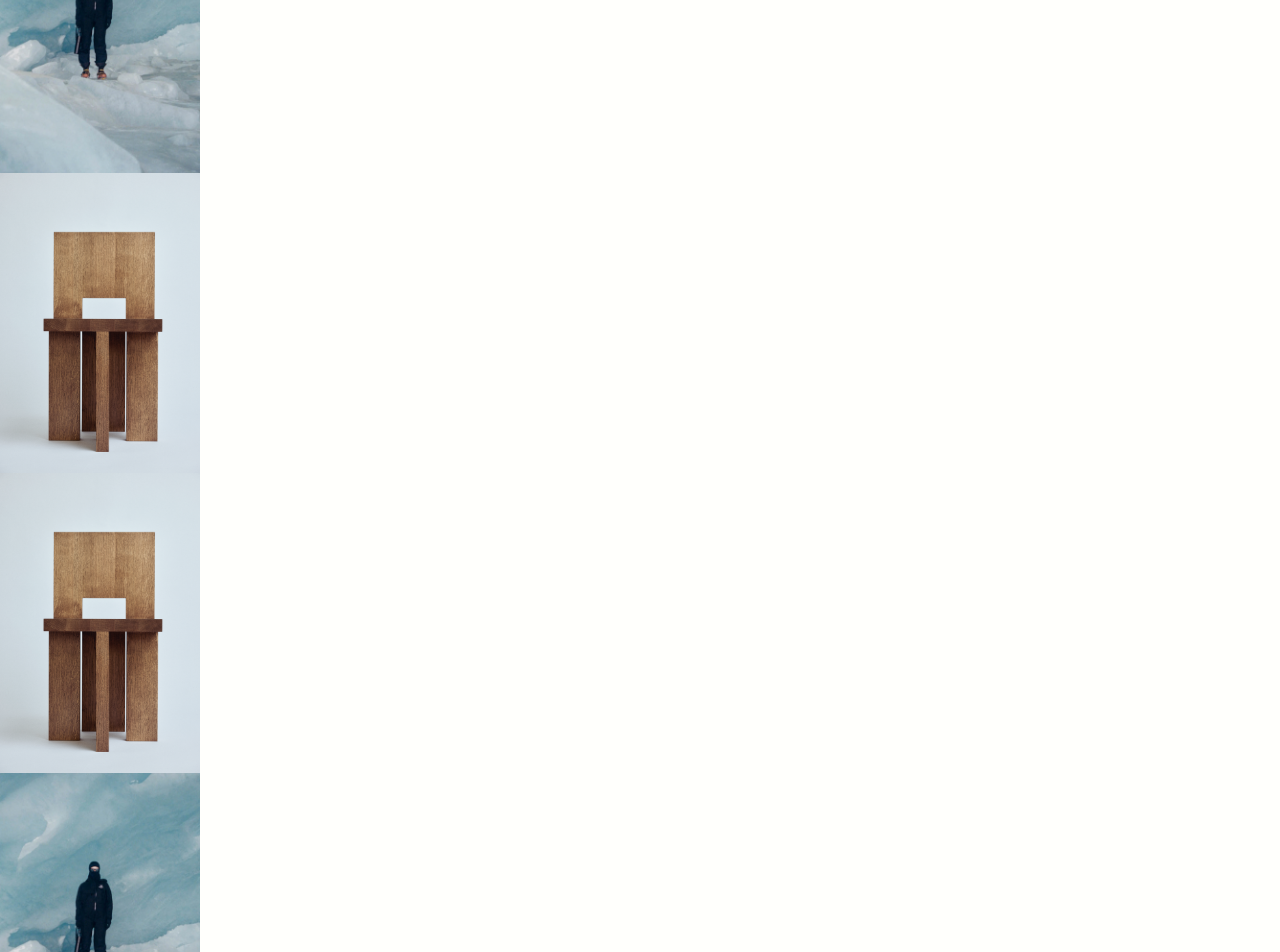
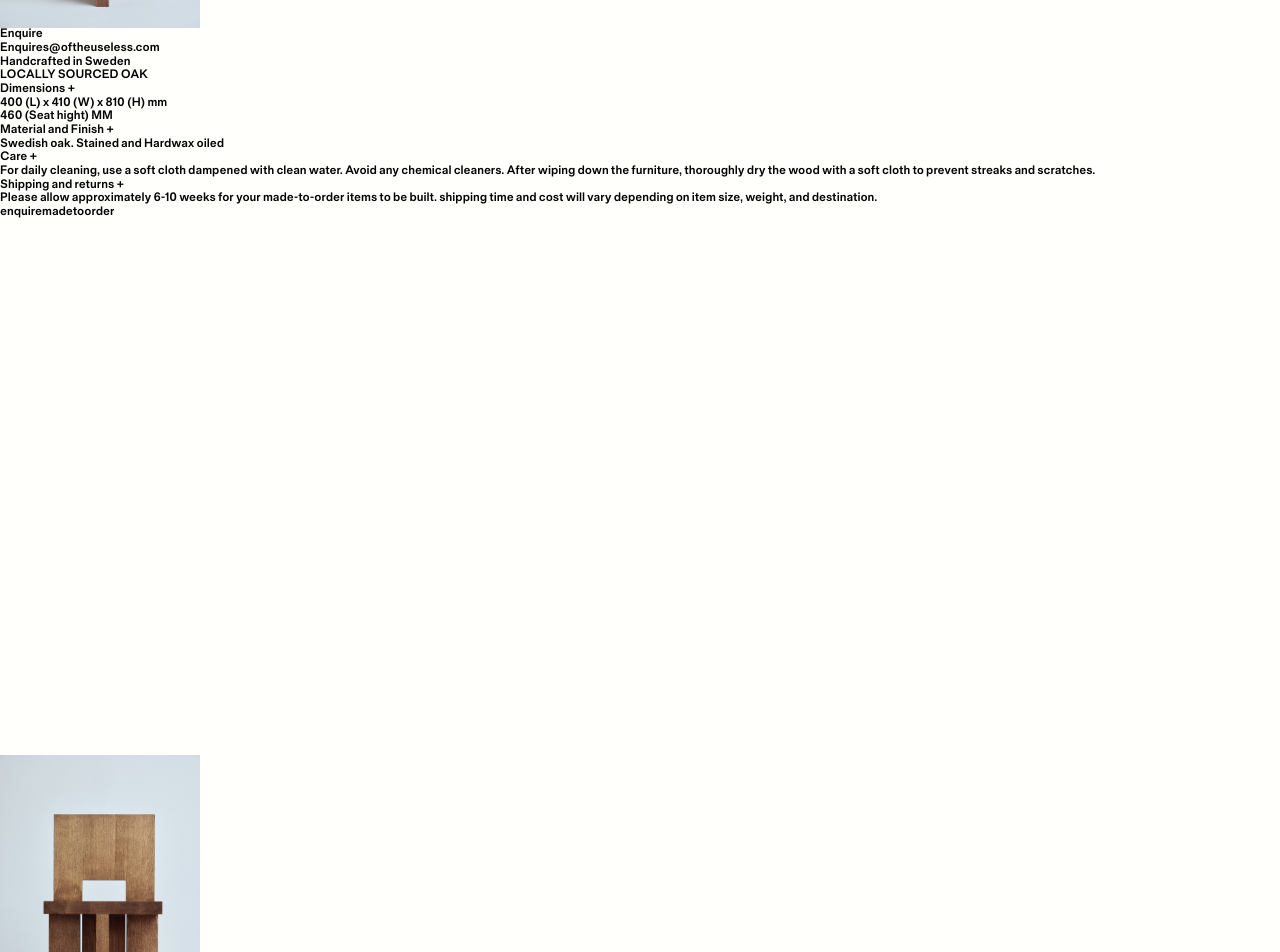
Before and after one commit to Matokosp/otu, a Next.js app: page /product in a window 1280 px wide. Shown: the part 1680-2632 px from the top of the page. Built offline with nearby package versions, Linux system fonts and the light colour scheme.

Commit message:
sticky button

```diff
--- a/src/app/Components/Menu/Menu.tsx
+++ b/src/app/Components/Menu/Menu.tsx
@@ -16,7 +16,7 @@ const Menu = ({
   return (
     <div
       className={`z-[999] sticky top-0 flex flex-col pointer-events-none w-screen`}
-      style={{ height: !page ? windowHeight : "" }}
+      style={{ height: !page && !product ? windowHeight : "" }}
     >
       <nav className="grid lg:grid-cols-12 grid-cols-4 p-[10px] gap-x-[10px] mb-[25px] w-screen">
         <p className="uppercase col-span-3 pointer-events-auto">
--- a/src/app/product/page.tsx
+++ b/src/app/product/page.tsx
@@ -14,7 +14,10 @@ export default function Page() {
   const [activeItem, setActiveItem] = useState<null | number>(null);
   const [activeImage, setActiveImage] = useState(0);
   const imageRefs = useRef<HTMLDivElement[] | any>([]);
+  const galleryRef = useRef<HTMLDivElement>(null);
+  const stickyRef = useRef<HTMLDivElement>(null);
   const [activeMobileImage, setActiveMobileImage] = useState(1);
+  const [isSticky, setIsSticky] = useState(false);
 
   const { windowHeight } = useGlobalContext();
 
@@ -39,6 +42,21 @@ export default function Page() {
       });
     }
   };
+
+  const handleSticky = () => {
+    if (!stickyRef.current || !galleryRef.current) return;
+
+    const rect = galleryRef.current.getBoundingClientRect();
+    const windowBottom = window.visualViewport.height;
+
+    const shouldBeSticky = rect.bottom <= windowBottom - 45; // When the bottom of galleryRef is 10px above the window bottom
+
+    setIsSticky(shouldBeSticky);
+  };
+  useEffect(() => {
+    window.addEventListener("scroll", handleSticky);
+    return () => window.removeEventListener("scroll", handleSticky);
+  }, []);
 
   useEffect(() => {
     const observerOptions = {
@@ -79,11 +97,13 @@ export default function Page() {
   return (
     <div className="relative">
       <Menu product />
-      <main className="relative mt-[calc(-100svh+73px)]">
+      <main className="relative  lg:mt-0">
+        {/* LOGO */}
         <div
-          className="w-[calc(100vw/12*2)] px-[10px] grid fixed z-[99] translate-y-[-50%]"
+          className="w-[calc(100vw/12*2)] px-[10px] grid fixed z-[99] translate-y-[-50%]  lg:block"
           style={{
-            top: typeof windowHeight === "number" ? windowHeight / 2 : "50svh",
+            top: "50svh",
+            // typeof windowHeight === "number" ? windowHeight / 2 : "50svh",
           }}
         >
           <div className="pl-[10%] min-w-[180px]">
@@ -92,12 +112,13 @@ export default function Page() {
             </Link>
           </div>
         </div>
-        <div className="grid lg:grid-cols-12 grid-cols-4 lg:px-[10px] gap-x-[10px]">
+
+        {/* DESKTOP PAGE */}
+        <div className="hidden lg:grid lg:grid-cols-12 grid-cols-4 lg:px-[10px] gap-x-[10px]">
           <div
-            className="col-span-5 sticky top-[73px] flex flex-col justify-between px-[10px] lg:px-0 pb-[10px] z-[3] pointer-events-none"
+            className="col-span-5 lg:sticky top-[73px] flex flex-col justify-between px-[10px] lg:px-0 pb-[10px] z-[3] pointer-events-none"
             style={{
-              height:
-                typeof windowHeight === "number" ? windowHeight - 73 : "100svh",
+              height: "calc(100svh - 73px)",
             }}
           >
             <div className="flex justify-between">
@@ -174,7 +195,7 @@ export default function Page() {
             />
           </div>
           <div
-            className="col-span-5 flex flex-col gap-y-[10px] px-[10px] lg:px-0 pb-[10px] lg:!mt-[unset]"
+            className="col-span-5 flex flex-col gap-y-[10px] px-[10px] lg:px-0 pb-[10px] lg:!mt-[0px]"
             style={{
               marginTop:
                 typeof windowHeight === "number"
@@ -204,7 +225,97 @@ export default function Page() {
               );
             })}
           </div>
-          <div className="lg:hidden grid grid-cols-4 col-span-5 mb-[53px] gap-[10px]">
+        </div>
+
+        {/* MOBILE PAGE */}
+        <div className="lg:hidden">
+          <div
+            ref={stickyRef}
+            className={`${
+              isSticky ? "sticky top-[73px]" : "fixed top-[73px]"
+            }  top-[73px] h-[calc(100svh-73px)] flex z-[999] flex-col justify-between pb-[10px] px-[10px] lg:hidden`}
+            style={{
+              height:
+                typeof windowHeight === "number"
+                  ? windowHeight - 73
+                  : "calc(100svh - 73px)",
+            }}
+          >
+            <div className="lg:w-[calc(100vw/12*2)] w-[100%] mt-[40px] lg:ml-0 lg:mt-0 uppercase lg:mt-[calc(50vh-90px)] lg:block">
+              <div className="flex flex-col gap-y-[40px] break-words">
+                <p className="">
+                  Enquire <br />
+                  <a
+                    href="mailto:Enquires@oftheuseless.com"
+                    className="opacity-50 pointer-events-auto"
+                  >
+                    <Typing text="Enquires@oftheuseless.com" />
+                  </a>
+                </p>
+                <p className="ml-[calc(50vw-10px)] lg:ml-0">
+                  Handcrafted in Sweden <br />
+                  LOCALLY SOURCED OAK
+                </p>
+              </div>
+              <div className="mt-[10px] ml-[calc(50vw-10px)] lg:ml-0">
+                <ul className="[&>li>h4]:cursor-pointer">
+                  {siteData.product.info.map((item, i) => {
+                    return (
+                      <li key={item.title} className="overflow-hidden">
+                        <h4
+                          className="pointer-events-auto"
+                          onClick={() => handleClick(i)}
+                        >
+                          {item.title} {activeItem === i ? "-" : "+"}
+                        </h4>
+                        <span
+                          className={`pl-[20px] block ${
+                            activeItem === i
+                              ? "h-auto mb-[15px] mt-[5px]"
+                              : "h-0"
+                          }`}
+                          dangerouslySetInnerHTML={{ __html: item.text }}
+                        />
+                      </li>
+                    );
+                  })}
+                </ul>
+              </div>
+            </div>
+            <Button
+              className="z-[999] pointer-events-auto"
+              link="mailto:info@otu.com"
+              text="enquire|made to order"
+            />
+          </div>
+
+          <div
+            className={`col-span-5 flex flex-col gap-y-[10px] px-[10px] pb-[10px] ${
+              isSticky ? "mt-[calc(-50svh-10px)]" : "mt-[calc(50svh)]"
+            }`}
+          >
+            {images.map((image, i) => {
+              return (
+                <div
+                  key={images[i]}
+                  className={`w-full ${i !== 0 ? "hidden lg:block" : ""}`}
+                  style={{
+                    scrollMarginTop: "73px",
+                  }}
+                >
+                  <CustomImage
+                    src={images[i]}
+                    ratio="2/3"
+                    alt=""
+                    className={`w-full`}
+                    key={images[i]}
+                    priority
+                  />
+                </div>
+              );
+            })}
+          </div>
+          <div className="grid grid-cols-4 col-span-5 mb-[53px] gap-[10px] pb-[53px]">
             <div className="col-span-3 relative">
               {images.map((image, i) => {
                 return (
@@ -231,7 +342,11 @@ export default function Page() {
                 );
               })}
             </div>
-            <div className="col-span-1 relative z-[2] flex flex-col gap-[5px] items-end">
+            <div
+              className="col-span-1 relative z-[2] flex flex-col gap-[5px] items-end"
+              ref={galleryRef}
+              onScroll={(e) => handleSticky(e)}
+            >
               {images.map((image, i) => {
                 return (
                   i !== 0 && (
@@ -260,6 +375,7 @@ export default function Page() {
             </div>
           </div>
         </div>
+
         <div className="grid lg:grid-cols-12 grid-cols-4 gap-[10px] px-[10px] mt-[100px] lg:mt-0">
           <div className="lg:col-span-5 col-span-4 flex flex-col justify-between gap-y-[100px] lg:gap-y-[unset]">
             <div className="w-full flex uppercase">
```
